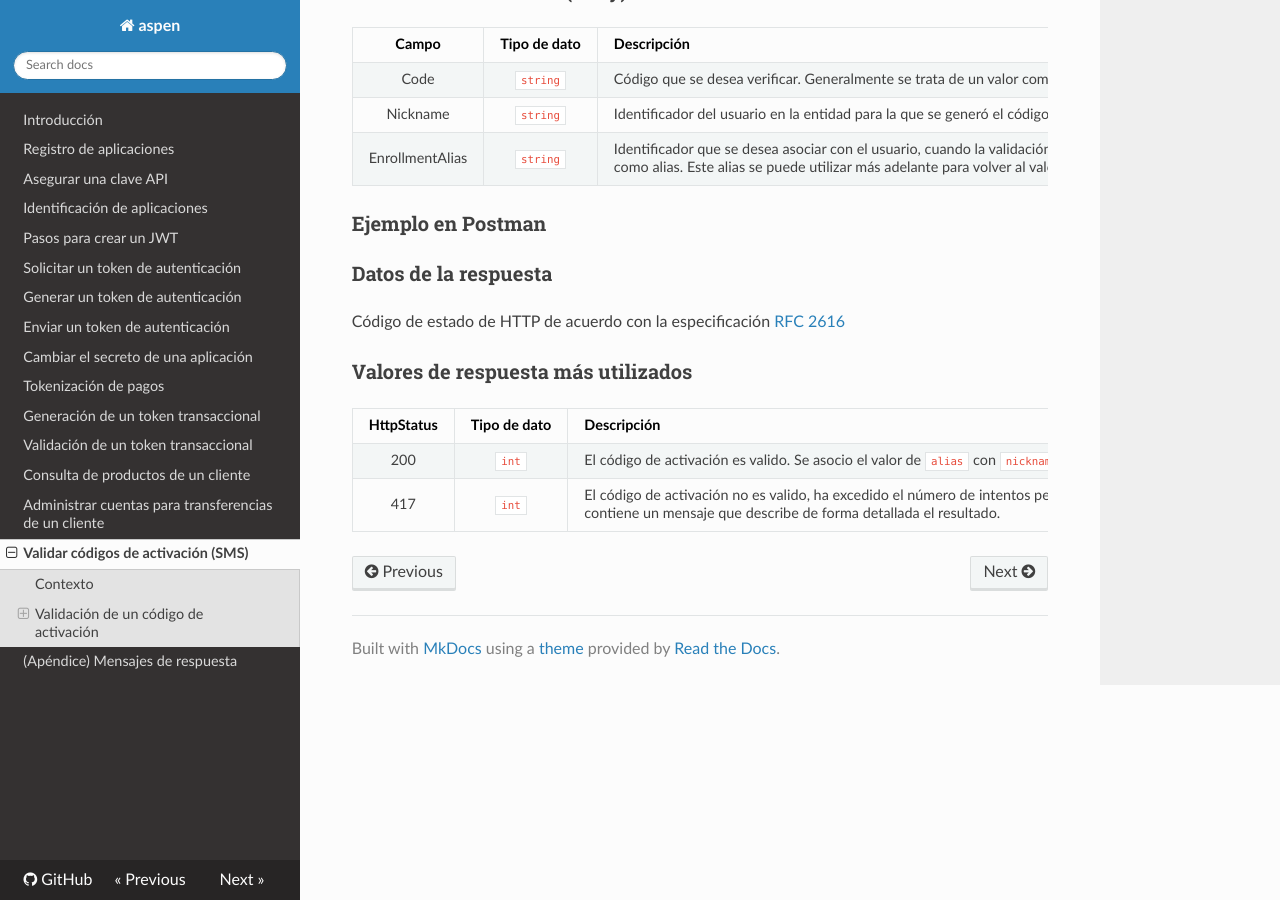
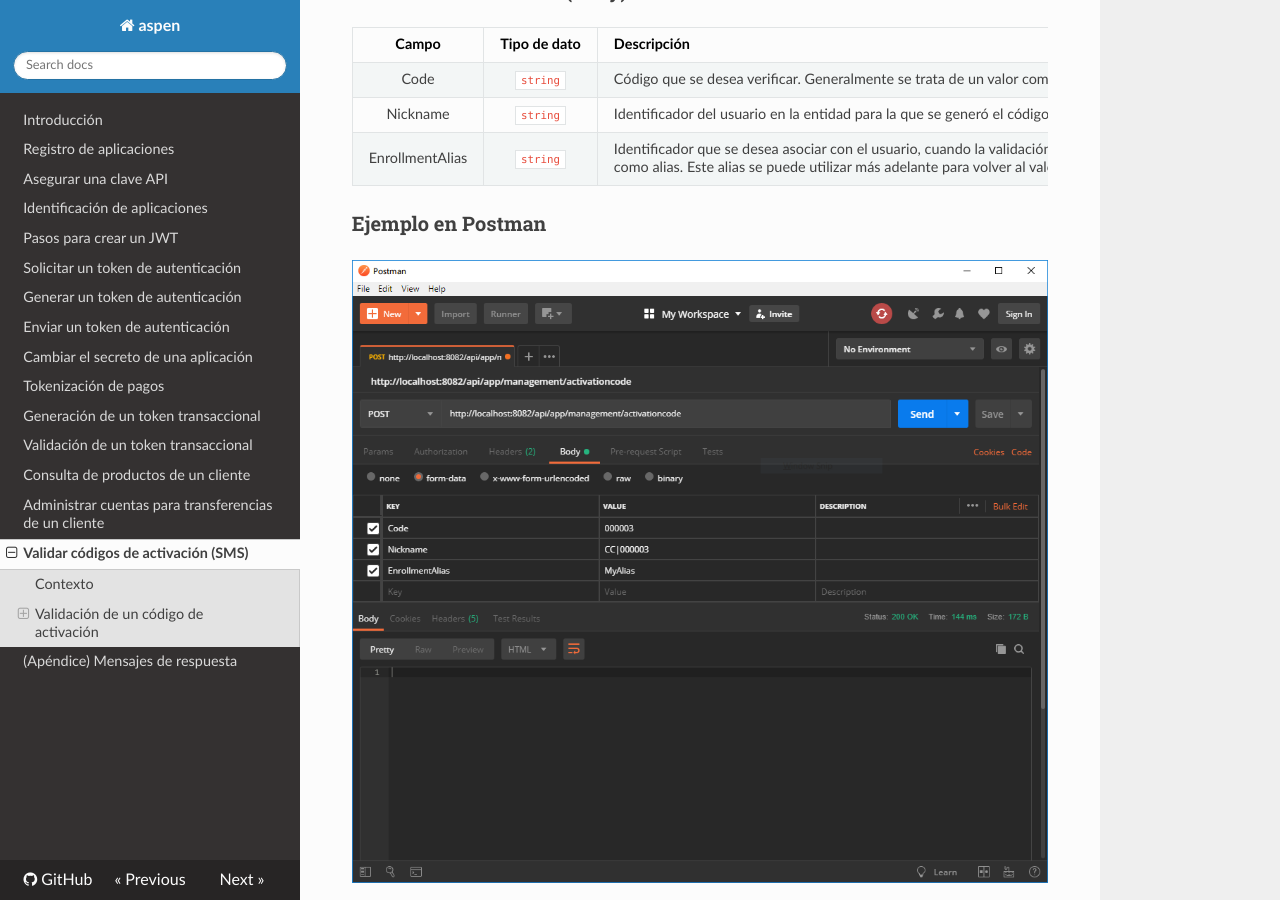
Before and after one commit to menchi2000/Aspen, an MkDocs documentation site: the page built from docs/Management-ActivationCodes.md, in a window 1280 px wide and 900 px high, scrolled down 775 px. Built offline with MkDocs 1.6.1, drawn with Linux system fonts in a browser that asks for light colours; nearby versions of some CDN libraries; old or Windows-style settings are respelled for this version of MkDocs.

Commit message:
Imagen postman
Se agrega imagen postman

```diff
--- a/docs/Management-ActivationCodes.md
+++ b/docs/Management-ActivationCodes.md
@@ -27,7 +27,7 @@ Permite validar si el código de activación proporcionado por un usuario, corre
 
 
 ### Ejemplo en Postman
-
+![Postman](Postman-Management-ActivationCodes.png)
 
 
 ### Datos de la respuesta
```
